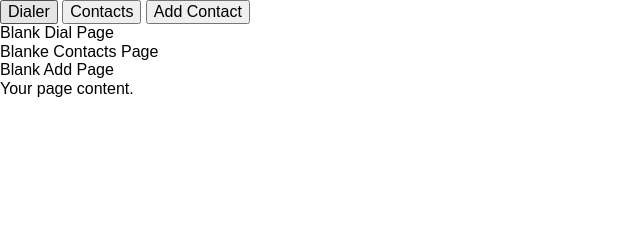
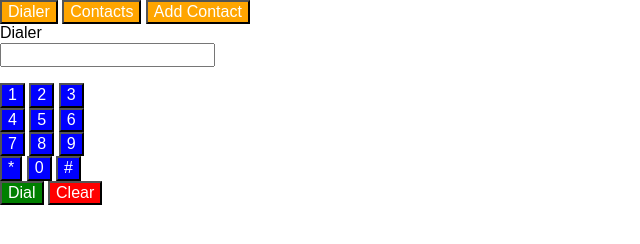
Before and after one commit to Arenia/InputAssignment6, a plain HTML site: page index.html in a window 1280 px wide. Both pictures are taken after a click on the button "Dialer". Shown: the whole page, without its empty margins (0-640 px from the left). Drawn offline with nearby package versions, Linux system fonts and the light colour scheme.

Commit message:
Final change for assignment 1

```diff
--- a/index.html
+++ b/index.html
@@ -1,27 +1,61 @@
 <html>
 	<head>
-		<title>Your Page Title</title>
+		<title>Basic Phone App</title>
 		<link rel="stylesheet" href="phone.css">
 		<link rel="stylesheet" href="https://unpkg.com/purecss@1.0.0/build/pure-min.css" integrity="sha384-nn4HPE8lTHyVtfCBi5yW9d20FjT8BJwUXyWZT9InLYax14RDjBj46LmSztkmN9w" crossorigin="anonymous">
 	</head>
 	<body>
 	<div id="tab_bar">
-		<button id="dial_butt">Dialer</button>
-		<button id="contact_butt">Contacts</button>
-		<button id="add_butt">Add Contact</button>
+		<button class="tab" id="dial_butt">Dialer</button>
+		<button class="tab" id="contact_butt">Contacts</button>
+		<button class="tab" id="add_butt">Add Contact</button>
 	</div>
 	<div id="content">
 		<div id="dial_page">
-		Blank Dial Page
+			Dialer
+			<form class="dial_fill">
+				<input id="dial_line">
+			</form>
+			<button class="dial_button" id="button_1">1</button>
+			<button class="dial_button" id="button_2">2</button>
+			<button class="dial_button" id="button_3">3</button>
+			<br>
+			<button class="dial_button" id="button_4">4</button>
+			<button class="dial_button" id="button_5">5</button>
+			<button class="dial_button" id="button_6">6</button>
+			<br>
+			<button class="dial_button" id="button_7">7</button>
+			<button class="dial_button" id="button_8">8</button>
+			<button class="dial_button" id="button_9">9</button>
+			<br>
+			<button class="dial_button" id="button_star">*</button>
+			<button class="dial_button" id="button_0">0</button>
+			<button class="dial_button" id="button_pound">#</button>
+			<br>
+			<button class="dial_button" id="button_dial">Dial</button>
+			<button class="dial_button" id="button_clear">Clear</button>
 		</div>
 		<div id="contacts_page">
-		Blanke Contacts Page
+			Contacts
 		</div>
 		<div id="add_page">
-		Blank Add Page
+			Add Contacts
+			<br>
+			</form class="add_object">
+				<label for="name_space">Name</label>
+				<input id="name_space" placeholder="Jane Smith">
+				<br><br>
+				<label for="number_space">Phone #</label>
+				<input id="number_space" placeholder="720-555-5555">
+				<br><br>
+				<label for="email_space">E-mail</label>
+				<input id="email_space" placeholder="jane.smith@gmail.com">
+			</form>
+			<br>
+			<button class="add_object" id="button_add">Add</button>
+			<button class="add_object" id="button_add_clear">Clear</button>
 		</div>
 	</div>
-	Your page content.
 	<script src="https://ajax.googleapis.com/ajax/libs/jquery/3.2.1/jquery.min.js"></script>
 	<script src="phone.js"></script>
 	</body>
--- a/phone.css
+++ b/phone.css
@@ -0,0 +1,14 @@
+/* make all buttons 20 by 20 pixels with white text and green background and a 10 pixel margin */
+button { background: blue; color: white; margin: 5px; }
+
+/* make the button with ID "button_add_clear" red */
+#button_add_clear { background: red; }
+
+/*make clear button red*/
+#button_clear { background: red; }
+
+#button_dial { background: green; }
+
+#button_add { background: green; }
+
+.tab { background: orange; }
--- a/phone.js
+++ b/phone.js
@@ -0,0 +1,23 @@
+$(document).ready(function() { //do on load document
+		$("#dial_page").show(); //show element with ID "dial_page"
+		$("#add_page").hide(); // hide element with ID "otherElement"
+		$("#contacts_page").hide(); //hide element with ID "contact_page"
+});
+
+$("#dial_butt").click(function() { // when "dial_butt" is clicked
+	$("#dial_page").show(); // show dial page
+	$("#contacts_page").hide(); // hide contact page
+	$("#add_page").hide();	// hide add page
+});
+
+$("#add_butt").click(function() { // when "add_butt" is clicked
+	$("#dial_page").hide();	// hide dial page
+	$("#contacts_page").hide(); // hide contact page
+	$("#add_page").show(); // show add page
+});
+
+$("#contact_butt").click(function() { // when "contact_butt" is clicked
+	$("#dial_page").hide(); // hide dial page
+	$("#contacts_page").show(); // show contact page
+	$("#add_page").hide();	// hide add page
+});
```
